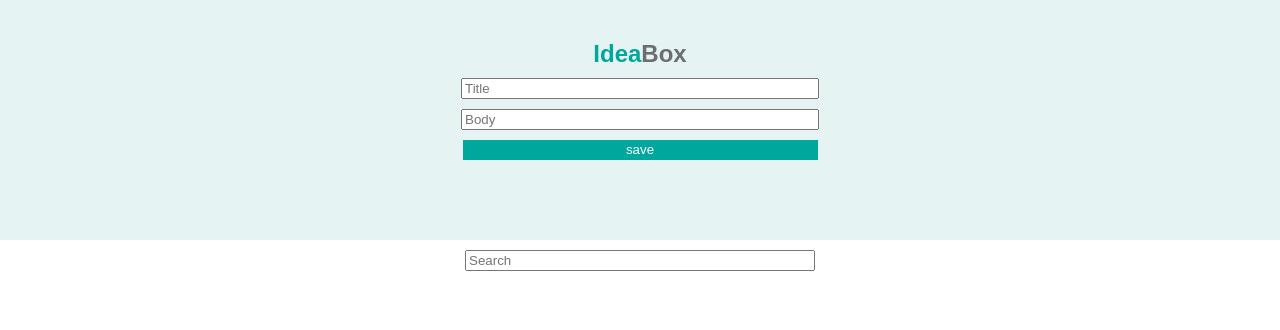
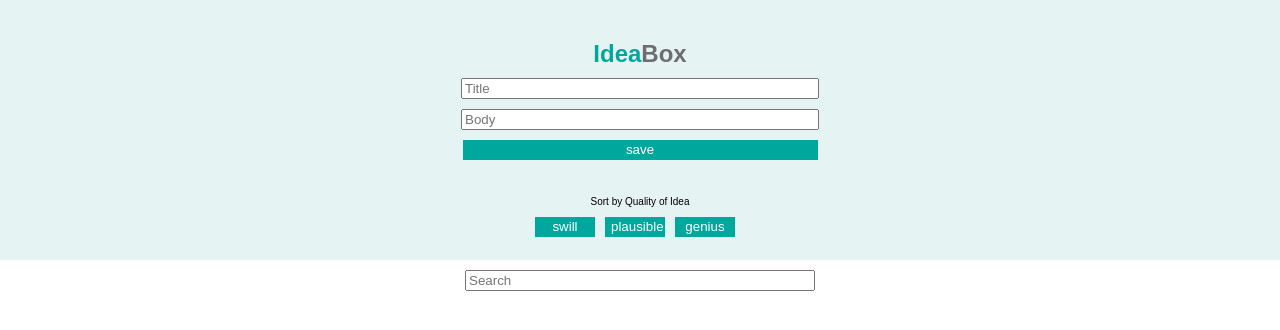
Before and after one commit to lcaroselli/IdeaBox-React, a React (Create React App) app: page / in a window 1280 px wide. Shown: the top 330 px of the page. Built offline with nearby package versions, Linux system fonts and the light colour scheme.

Commit message:
Add sort buttons

```diff
--- a/src/App.js
+++ b/src/App.js
@@ -1,10 +1,12 @@
 import React from 'react';
 import stylesApp from './styles/App.css';
 import stylesForm from './styles/Form.css';
+import stylesButtons from './styles/SortButtons.css';
 import stylesIdeaCard from './styles/IdeaCard.css'; //may not need to import here?
 import Form from './components/Form.js';
 import Search from './components/Search.js';
 import IdeaCard from './components/IdeaCard.js';
+import SortButtons from './components/SortButtons.js';
 
 export default class App extends React.Component {
   constructor() {
@@ -19,7 +21,7 @@ export default class App extends React.Component {
     }
   }
 
-  addIdea(e) {
+  addIdea(e, newIdea) {
     e.preventDefault();
     this.setState({
       newIdea: {
@@ -27,20 +29,19 @@ export default class App extends React.Component {
         body: '',
         quality: 'swill'
       },
+
       ideaList: [...this.state.ideaList, {
         title: this.state.newIdea.title,
         body: this.state.newIdea.body,
-        quality: this.state.newIdea.quality,
-        }]
+        quality: 'swill',
+      }]
     })
   }
 
   handleChange(e) {
     this.setState({
       newIdea: {
-        title: e.target.value,
-        body: e.target.value,
-        quality: 'swill'
+      [e.target.name]: e.target.value
       }
     })
   }
@@ -56,6 +57,9 @@ export default class App extends React.Component {
             inputValueBody = { this.state.newIdea.body }
             addNewIdea = { this.addIdea.bind(this) }
             onChange = { this.handleChange.bind(this) } />
+          }
+          {
+            <SortButtons />
           }
         </div>
         <div className="App-list">
--- a/src/components/Form.js
+++ b/src/components/Form.js
@@ -5,24 +5,25 @@ export default function Form(props) {
     <form>
       <input
         type="text"
+        name="input-title"
         placeholder="Title"
         value={ props.inputValueTitle }
-        onChange = { props.onChange }>
+        onChange={ props.onChange }>
       </input>
 
       <input
         type="textarea"
+        name="input-body"
         placeholder="Body"
         value={ props.inputValueBody }
-        onChange = { props.onChange }>
+        onChange={ props.onChange }>
       </input>
 
       {
         <button
         className="save-button"
-        onClick= { props.addNewIdea }>save</button>
+        onClick={ props.addNewIdea }>save</button>
       }
-
     </form>
   )
 }
--- a/src/components/SortButtons.js
+++ b/src/components/SortButtons.js
@@ -2,6 +2,11 @@ import React from 'react';
 
 export default function SortButtons (props) {
   return (
-
+    <div>
+    <p className="sort-text">Sort by Quality of Idea</p>
+    <button className="sort-button">swill</button>
+    <button className="sort-button">plausible</button>
+    <button className="sort-button">genius</button>
+    </div>
   )
 }
--- a/src/styles/App.css
+++ b/src/styles/App.css
@@ -4,7 +4,7 @@
 
 .App-header {
   background-color: #E5F3F2;
-  height: 200px;
+  height: 220px;
   padding: 20px;
 }
 
--- a/src/styles/SortButtons.css
+++ b/src/styles/SortButtons.css
@@ -1 +1,19 @@
 /*button hover states and general styling*/
+.sort-button {
+  border: none;
+  background-color:#00A79D;
+  color: #FFFFFF;
+  height: 20px;
+  margin-right: 10px;
+  width: 60px;
+}
+
+.sort-button:hover {
+  background-color: #045E55;
+  cursor: pointer;
+}
+
+.sort-text {
+  font-size: 10px;
+  margin-top: 36px;
+}
```
